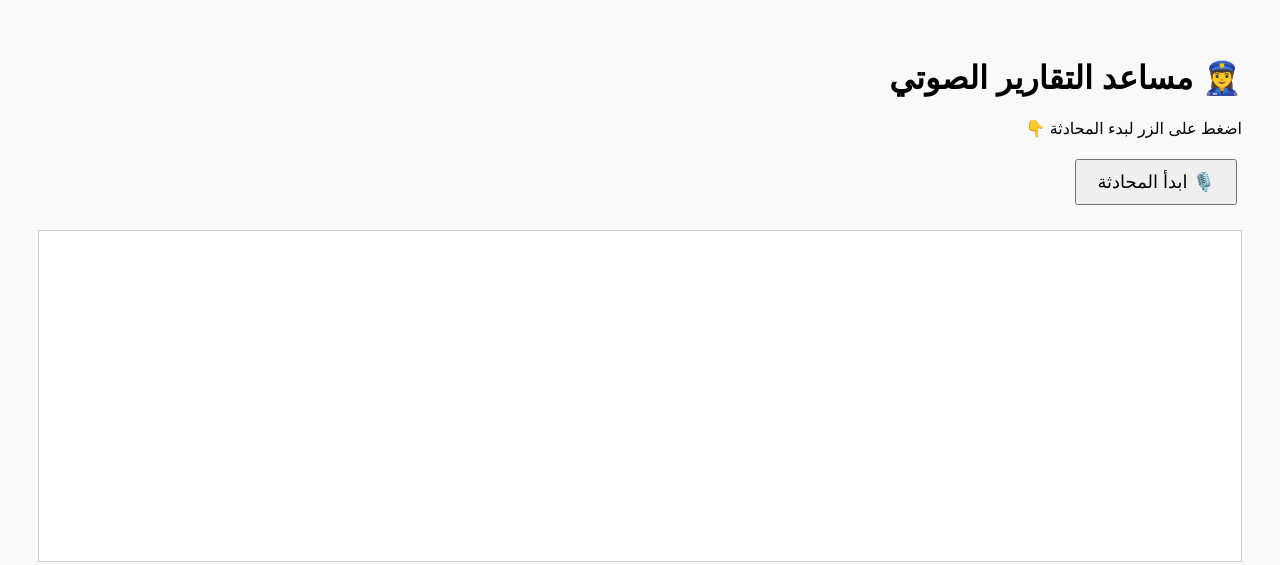
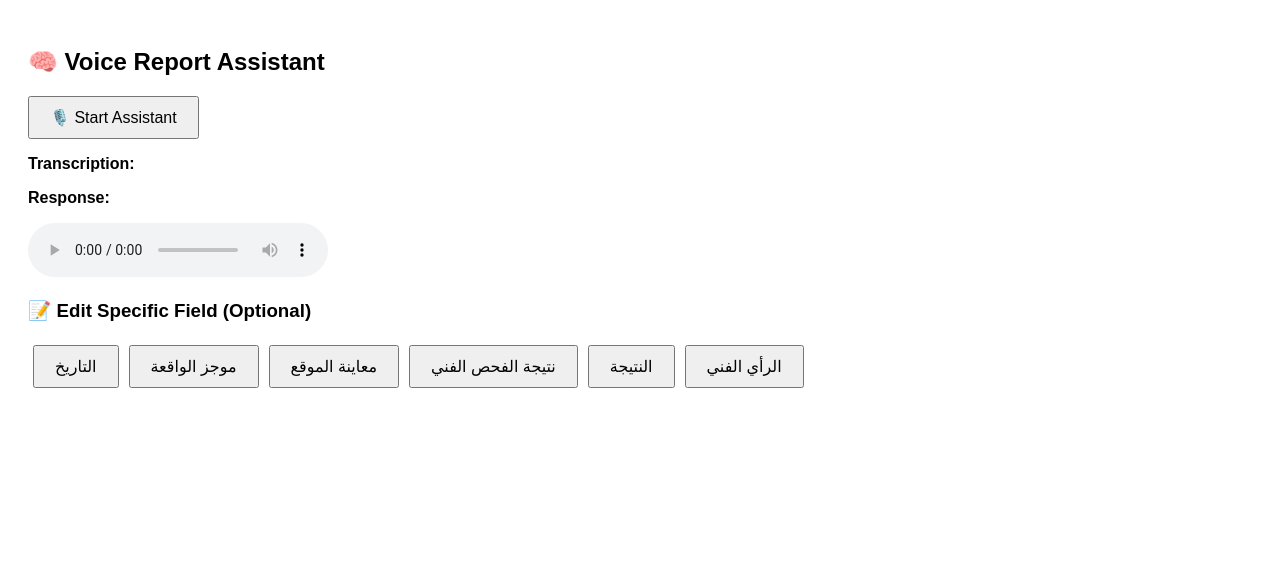
Before and after one commit to Rashidlovew/voice-report-assistant, a plain HTML site: page templates/index.html in a window 1280 px wide. Drawn offline with Linux system fonts and the light colour scheme.

Commit message:
Add files via upload

```diff
--- a/templates/index.html
+++ b/templates/index.html
@@ -1,40 +1,49 @@
 <!DOCTYPE html>
-<html lang="ar" dir="rtl">
+<html lang="en">
 <head>
-  <meta charset="UTF-8" />
-  <title>مساعد التقارير الصوتي</title>
+    <meta charset="UTF-8">
+    <title>🎙️ Voice Report Assistant</title>
     <style>
         body {
-      font-family: 'Dubai', sans-serif;
-      text-align: right;
-      padding: 30px;
-      background-color: #f9f9f9;
+            font-family: Arial, sans-serif;
+            padding: 20px;
         }
-    #log {
-      margin-top: 20px;
-      padding: 15px;
-      background-color: #fff;
-      border: 1px solid #ccc;
-      height: 300px;
-      overflow-y: auto;
+
+        #micIcon {
+            display: none;
+            font-size: 30px;
+            color: red;
+            margin-left: 10px;
         }
+
         button {
-      font-size: 18px;
             padding: 10px 20px;
+            font-size: 16px;
+        }
+
+        #fieldButtons button {
             margin: 5px;
-    }
-    #field-buttons {
-      margin-top: 15px;
         }
     </style>
 </head>
 <body>
-  <h1>👮‍♀️ مساعد التقارير الصوتي</h1>
-  <p>اضغط على الزر لبدء المحادثة 👇</p>
-  <button id="startButton">🎙️ ابدأ المحادثة</button>
+    <h2>🧠 Voice Report Assistant</h2>
+    <button id="startBtn">🎙️ Start Assistant</button>
+    <span id="micIcon">🎤</span>
 
-  <div id="field-buttons"></div>
-  <div id="log"></div>
+    <p><strong>Transcription:</strong> <span id="transcriptionText"></span></p>
+    <p><strong>Response:</strong> <span id="responseText"></span></p>
+    <audio id="audioPlayer" controls></audio>
+
+    <h3>📝 Edit Specific Field (Optional)</h3>
+    <div id="fieldButtons">
+        <button onclick="goToField('Date')">التاريخ</button>
+        <button onclick="goToField('Briefing')">موجز الواقعة</button>
+        <button onclick="goToField('LocationObservations')">معاينة الموقع</button>
+        <button onclick="goToField('Examination')">نتيجة الفحص الفني</button>
+        <button onclick="goToField('Outcomes')">النتيجة</button>
+        <button onclick="goToField('TechincalOpinion')">الرأي الفني</button>
+    </div>
 
     <script src="/static/script.js"></script>
 </body>
```
Lines whose indentation alone changed are shown as unchanged.
